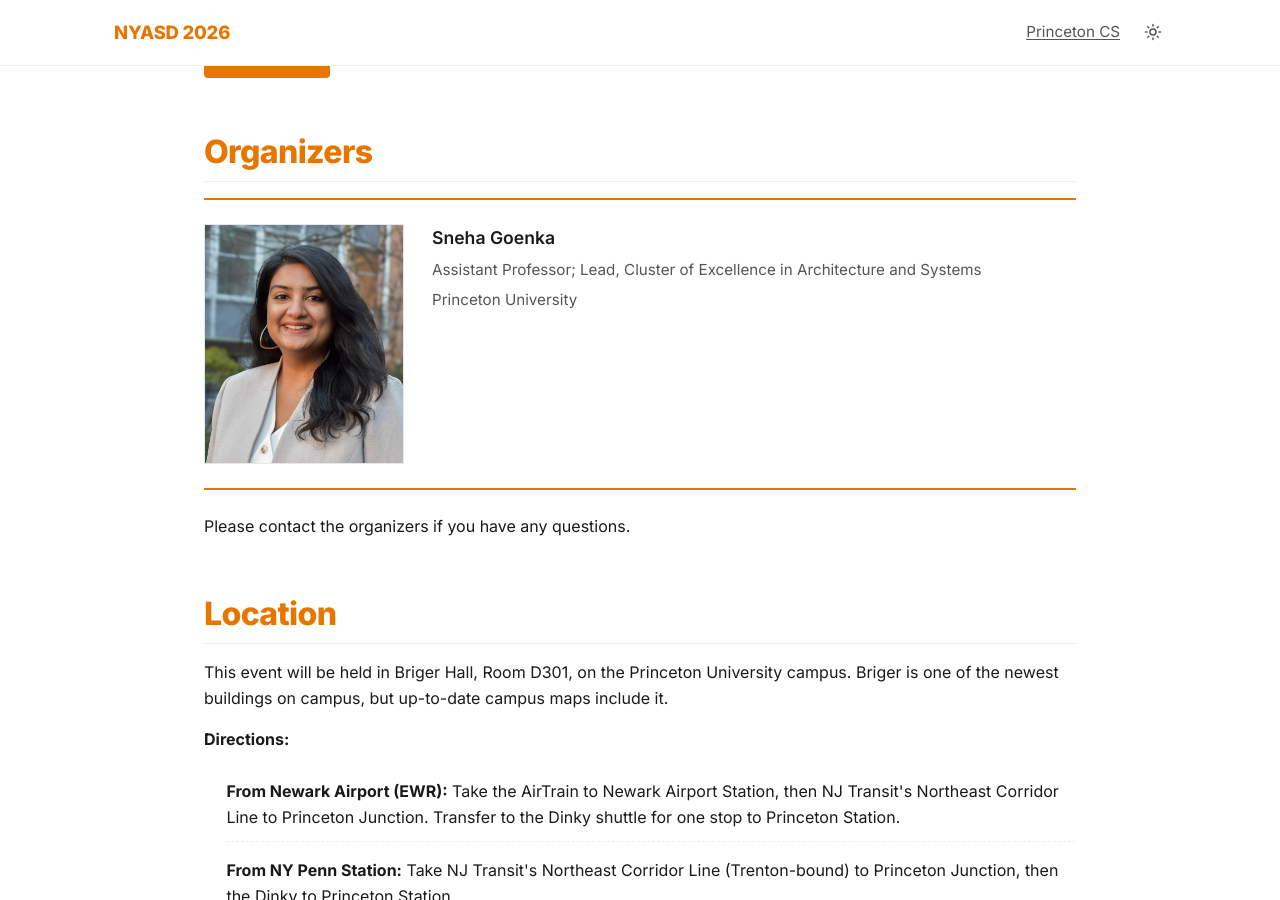
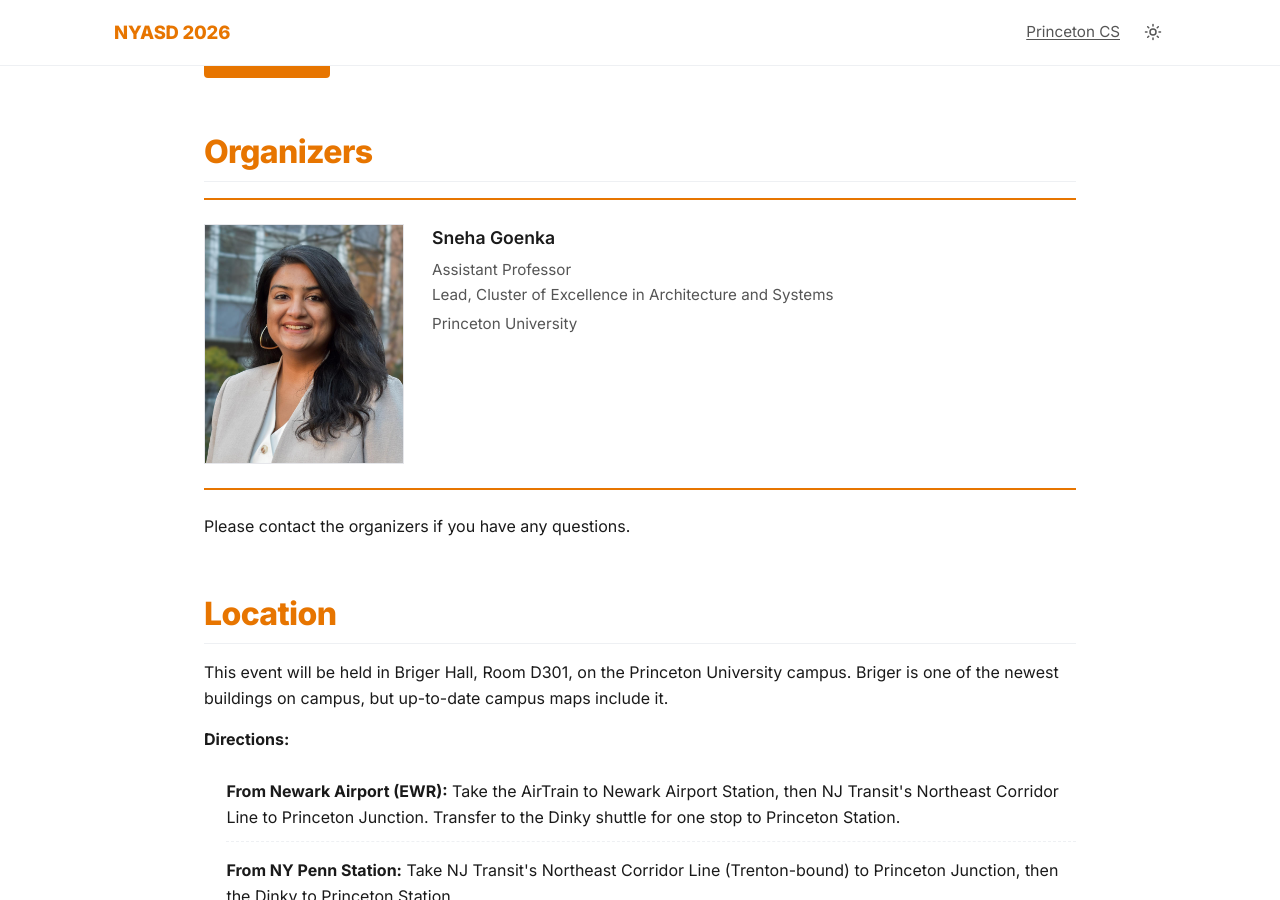
Before and after one commit to princetoncomputerarch/princetoncomputerarch.github.io, a Jekyll site: the page built from index.html, in a window 1280 px wide and 900 px high, scrolled down 2636 px. Built offline with Jekyll 4.4.1, drawn with Linux system fonts in a browser that asks for light colours.

```diff
--- a/_data/people.yml
+++ b/_data/people.yml
@@ -11,7 +11,7 @@ heading: "Organizers"
 
 organizers:
   - name: "Sneha Goenka"
-    role: "Assistant Professor; Lead, Cluster of Excellence in Architecture and Systems"
+    role: "Assistant Professor<br>Lead, Cluster of Excellence in Architecture and Systems"
     affiliation: "Princeton University"
     photo: "sneha_picture.png"
     url:   ""
```
